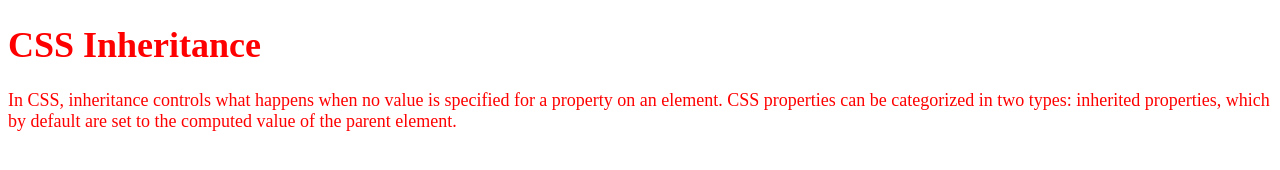
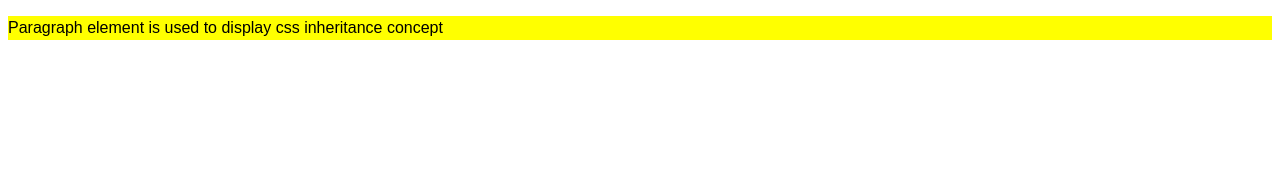
Before and after one commit to Alphamikey23/kalvium-assingment-on-css-inheritance, a plain HTML site: page index.html in a window 1280 px wide. Drawn offline with Linux system fonts and the light colour scheme.

Commit message:
updated css

```diff
--- a/index.html
+++ b/index.html
@@ -14,10 +14,10 @@
   </head>
 
   <body>
-    <h1>CSS Inheritance</h1>
+    <!-- <h1>CSS Inheritance</h1>
     <p>
     In CSS, inheritance controls what happens when no value is specified for a property on an element. CSS properties can be categorized in two types: inherited properties, which by default are set to the computed value of the parent element.
-    </p>
-
+    </p> -->
+    <p id="para1" class="intro">Paragraph element is used to display css inheritance concept</p>
   </body>
 </html>
--- a/style.css
+++ b/style.css
@@ -1,11 +1,34 @@
 /* Properties which are inherited by the child element*/
-body {
+/* body {
   font-size: large;
   color: red;
 }
 
 /* Properties which are not inherited by the child element */
 /* as we can see border style is not inhereted by default */
+/* body {
+  border: 2px;
+} */
+
+/* This is updated css file */
+
 body {
-  border: 2px;
+  background-color:white;
+  color: black;
 }
+
+p {
+  font-family: Arial, Helvetica, sans-serif;
+  line-height: 150%;
+}
+
+.intro {
+  font-style: bold;
+
+}
+
+#para1 {
+  background-color: yellow;
+}
+
+/* body css is inhereted in p element also */
```
